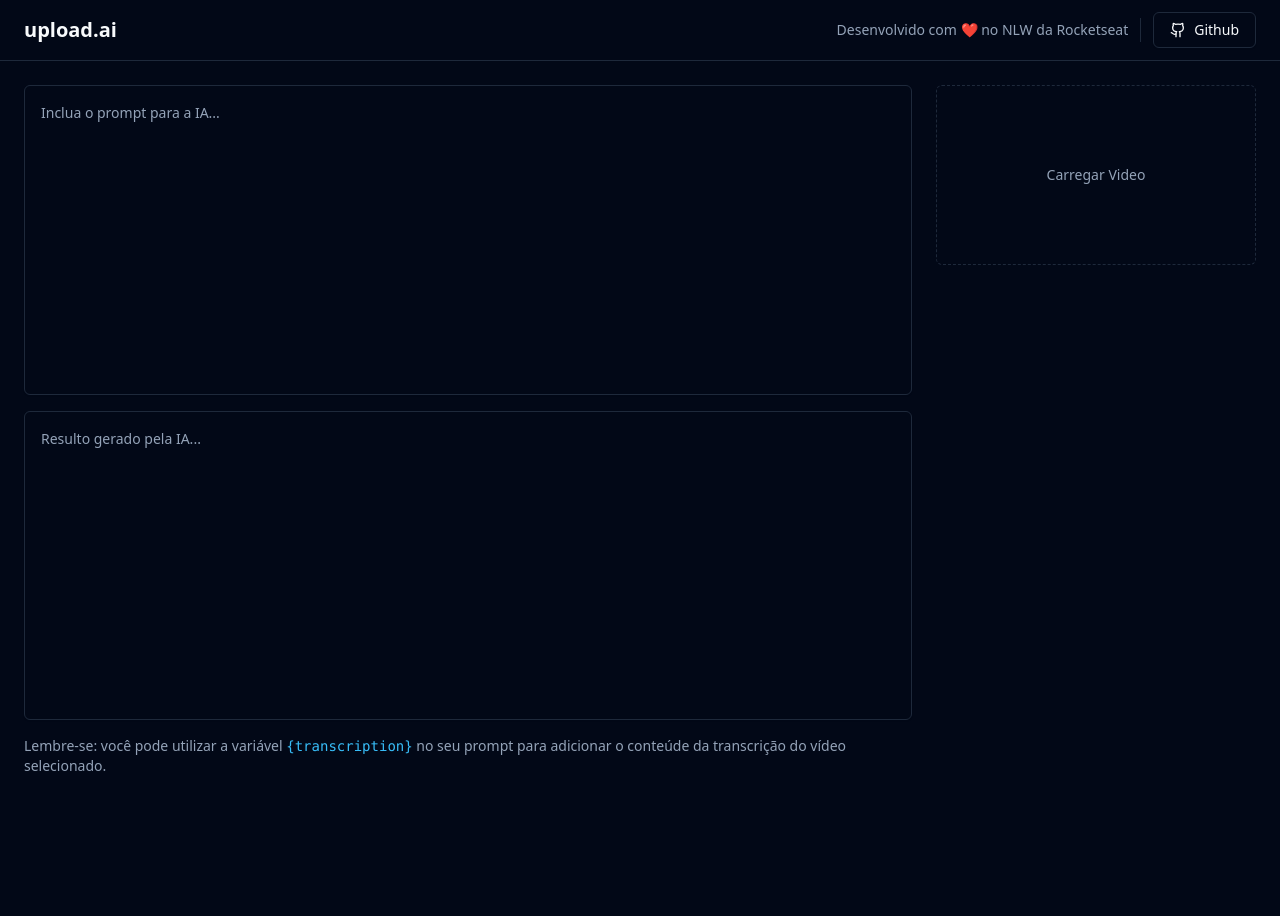
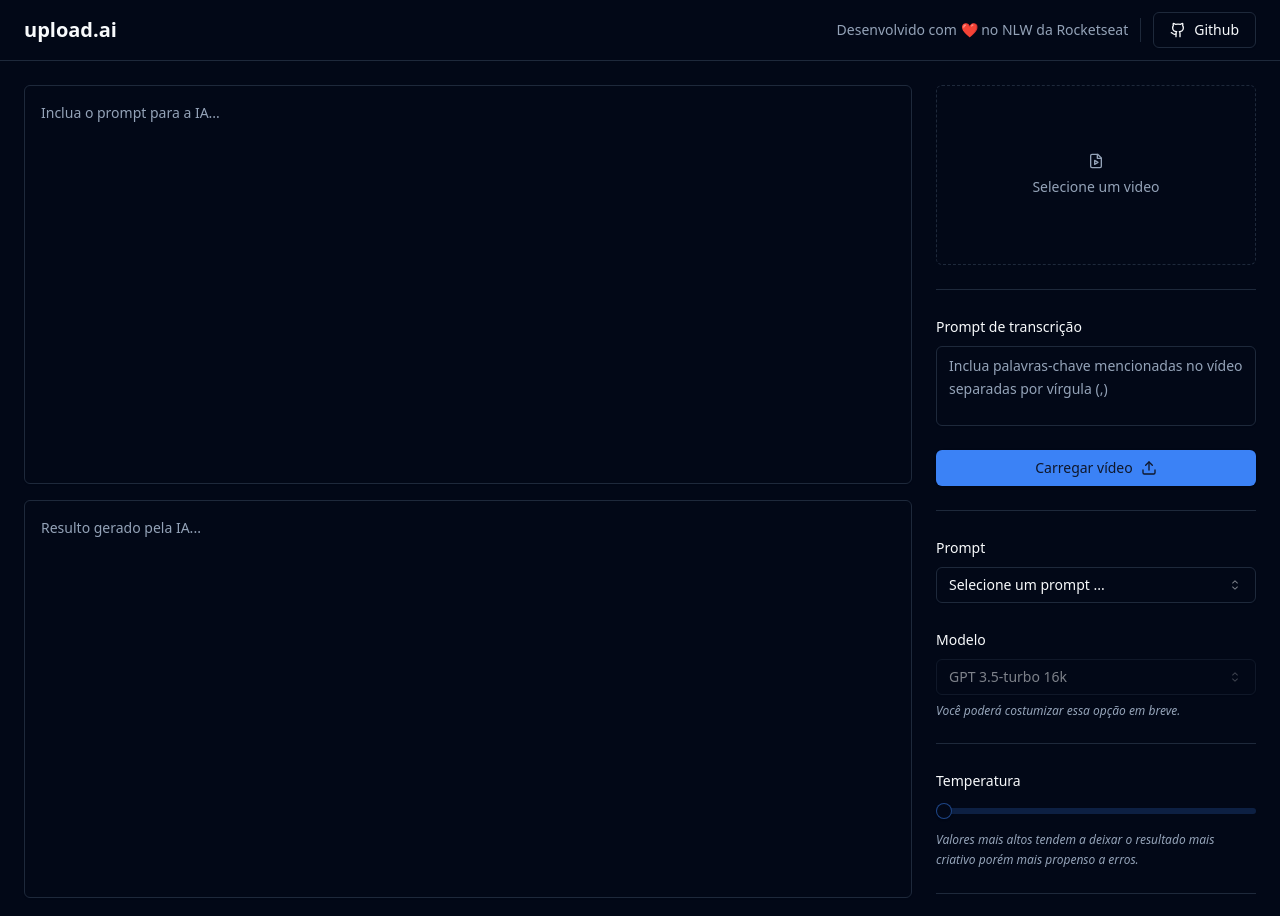
Before and after one commit to JessicaLBarbosa/upload-ai, a React (Vite) app: page / in a window 1280 px wide. Shown: the top 916 px of the page. Before the commit the page ends 800 px from the top, so only its background shows below. Built offline with nearby package versions, Linux system fonts and the light colour scheme.

Commit message:
finalizada aula 1 NLW IA - criação da tela

```diff
--- a/package.json
+++ b/package.json
@@ -11,7 +11,10 @@
   },
   "dependencies": {
     "@radix-ui/react-icons": "^1.3.0",
+    "@radix-ui/react-label": "^2.0.2",
+    "@radix-ui/react-select": "^1.2.2",
     "@radix-ui/react-separator": "^1.0.3",
+    "@radix-ui/react-slider": "^1.1.2",
     "@radix-ui/react-slot": "^1.0.2",
     "class-variance-authority": "^0.7.0",
     "clsx": "^2.0.0",
--- a/src/App.tsx
+++ b/src/App.tsx
@@ -1,7 +1,10 @@
-import { Github } from "lucide-react"
+import { FileVideo, Github, Upload, Wand2 } from "lucide-react"
 import { Button } from "./components/ui/button";
 import { Separator } from "./components/ui/separator";
 import { Textarea } from "./components/ui/textarea";
+import { Label } from "./components/ui/label";
+import { Select, SelectContent, SelectItem, SelectTrigger, SelectValue } from "./components/ui/select";
+import { Slider } from "./components/ui/slider";
 
 export function App() {
 
@@ -43,12 +46,90 @@
 
         {/* Sidebar */}
         <aside className="w-80 space-y-6">
+          {/* Video Upload */}
           <form className="space-y-6">
-            <label htmlFor="video" className="border flex rounded-md aspect-video cursor-pointer border-dashed text-sm flex-col gap-2 items-center justify-center text-muted-foreground ">
-              Carregar Video
+            <label
+              htmlFor="video"
+              className="border flex rounded-md aspect-video cursor-pointer border-dashed text-sm flex-col gap-2 items-center justify-center text-muted-foreground hover:bg-primary/5"
+            >
+              <FileVideo className="w-4 h-4"/>
+              Selecione um video
             </label>
 
             <input type="file" id="video" accept="video/mp4" className="sr-only"/>
+
+            <Separator />
+
+            <div className="space-y-2">
+              <Label htmlFor="transcription_prompt">Prompt de transcrição</Label>
+              <Textarea
+                id="transcription_prompt"
+                className="h-20 leading-relaxed resize-none"
+                placeholder="Inclua palavras-chave mencionadas no vídeo separadas por vírgula (,)"
+              />
+            </div>
+
+            <Button type="submit" className="w-full">
+              Carregar vídeo
+              <Upload className="w-4 h-4 ml-2" />
+            </Button>
+          </form>
+
+          <Separator />
+
+          {/* Prompts */}
+          <form className="space-y-6">
+
+            <div className="space-y-2">
+              <Label>Prompt</Label>
+              <Select>
+                <SelectTrigger>
+                  <SelectValue placeholder="Selecione um prompt ..."/>
+                </SelectTrigger>
+
+                <SelectContent>
+                  <SelectItem value="title">Título do Youtube</SelectItem>
+                  <SelectItem value="description">Descrição do Youtube</SelectItem>
+                </SelectContent>
+              </Select>
+            </div>
+
+            <div className="space-y-2">
+              <Label>Modelo</Label>
+              <Select disabled defaultValue="gpt3.5">
+                <SelectTrigger>
+                  <SelectValue />
+                </SelectTrigger>
+
+                <SelectContent>
+                  <SelectItem value="gpt3.5">GPT 3.5-turbo 16k</SelectItem>
+                </SelectContent>
+              </Select>
+              <span className="block text-xs text-muted-foreground italic">
+                Você poderá costumizar essa opção em breve.
+              </span>
+            </div>
+
+            <Separator />
+
+            <div className="space-y-4">
+              <Label>Temperatura</Label>
+              <Slider
+                min={0}
+                max={1}
+                step={0.1}
+              />
+              <span className="block text-xs text-muted-foreground italic leading-relaxed">
+                Valores mais altos tendem a deixar o resultado mais criativo porém mais propenso a erros.
+              </span>
+            </div>
+
+            <Separator />
+
+            <Button type="submit" className="w-full">
+              Executar
+              <Wand2 className="w-4 h-4 ml-2"/>
+            </Button>
           </form>
         </aside>
       </main>
--- /dev/null
+++ b/src/components/ui/label.tsx
@@ -0,0 +1,24 @@
+import * as React from "react"
+import * as LabelPrimitive from "@radix-ui/react-label"
+import { cva, type VariantProps } from "class-variance-authority"
+
+import { cn } from "@/lib/utils"
+
+const labelVariants = cva(
+  "text-sm font-medium leading-none peer-disabled:cursor-not-allowed peer-disabled:opacity-70"
+)
+
+const Label = React.forwardRef<
+  React.ElementRef<typeof LabelPrimitive.Root>,
+  React.ComponentPropsWithoutRef<typeof LabelPrimitive.Root> &
+    VariantProps<typeof labelVariants>
+>(({ className, ...props }, ref) => (
+  <LabelPrimitive.Root
+    ref={ref}
+    className={cn(labelVariants(), className)}
+    {...props}
+  />
+))
+Label.displayName = LabelPrimitive.Root.displayName
+
+export { Label }
--- /dev/null
+++ b/src/components/ui/select.tsx
@@ -0,0 +1,118 @@
+import * as React from "react"
+import { CaretSortIcon, CheckIcon } from "@radix-ui/react-icons"
+import * as SelectPrimitive from "@radix-ui/react-select"
+
+import { cn } from "@/lib/utils"
+
+const Select = SelectPrimitive.Root
+
+const SelectGroup = SelectPrimitive.Group
+
+const SelectValue = SelectPrimitive.Value
+
+const SelectTrigger = React.forwardRef<
+  React.ElementRef<typeof SelectPrimitive.Trigger>,
+  React.ComponentPropsWithoutRef<typeof SelectPrimitive.Trigger>
+>(({ className, children, ...props }, ref) => (
+  <SelectPrimitive.Trigger
+    ref={ref}
+    className={cn(
+      "flex h-9 w-full items-center justify-between rounded-md border border-input bg-transparent px-3 py-2 text-sm shadow-sm ring-offset-background placeholder:text-muted-foreground focus:outline-none focus:ring-1 focus:ring-ring disabled:cursor-not-allowed disabled:opacity-50",
+      className
+    )}
+    {...props}
+  >
+    {children}
+    <SelectPrimitive.Icon asChild>
+      <CaretSortIcon className="h-4 w-4 opacity-50" />
+    </SelectPrimitive.Icon>
+  </SelectPrimitive.Trigger>
+))
+SelectTrigger.displayName = SelectPrimitive.Trigger.displayName
+
+const SelectContent = React.forwardRef<
+  React.ElementRef<typeof SelectPrimitive.Content>,
+  React.ComponentPropsWithoutRef<typeof SelectPrimitive.Content>
+>(({ className, children, position = "popper", ...props }, ref) => (
+  <SelectPrimitive.Portal>
+    <SelectPrimitive.Content
+      ref={ref}
+      className={cn(
+        "relative z-50 min-w-[8rem] overflow-hidden rounded-md border bg-popover text-popover-foreground shadow-md data-[state=open]:animate-in data-[state=closed]:animate-out data-[state=closed]:fade-out-0 data-[state=open]:fade-in-0 data-[state=closed]:zoom-out-95 data-[state=open]:zoom-in-95 data-[side=bottom]:slide-in-from-top-2 data-[side=left]:slide-in-from-right-2 data-[side=right]:slide-in-from-left-2 data-[side=top]:slide-in-from-bottom-2",
+        position === "popper" &&
+          "data-[side=bottom]:translate-y-1 data-[side=left]:-translate-x-1 data-[side=right]:translate-x-1 data-[side=top]:-translate-y-1",
+        className
+      )}
+      position={position}
+      {...props}
+    >
+      <SelectPrimitive.Viewport
+        className={cn(
+          "p-1",
+          position === "popper" &&
+            "h-[var(--radix-select-trigger-height)] w-full min-w-[var(--radix-select-trigger-width)]"
+        )}
+      >
+        {children}
+      </SelectPrimitive.Viewport>
+    </SelectPrimitive.Content>
+  </SelectPrimitive.Portal>
+))
+SelectContent.displayName = SelectPrimitive.Content.displayName
+
+const SelectLabel = React.forwardRef<
+  React.ElementRef<typeof SelectPrimitive.Label>,
+  React.ComponentPropsWithoutRef<typeof SelectPrimitive.Label>
+>(({ className, ...props }, ref) => (
+  <SelectPrimitive.Label
+    ref={ref}
+    className={cn("px-2 py-1.5 text-sm font-semibold", className)}
+    {...props}
+  />
+))
+SelectLabel.displayName = SelectPrimitive.Label.displayName
+
+const SelectItem = React.forwardRef<
+  React.ElementRef<typeof SelectPrimitive.Item>,
+  React.ComponentPropsWithoutRef<typeof SelectPrimitive.Item>
+>(({ className, children, ...props }, ref) => (
+  <SelectPrimitive.Item
+    ref={ref}
+    className={cn(
+      "relative flex w-full cursor-default select-none items-center rounded-sm py-1.5 pl-2 pr-8 text-sm outline-none focus:bg-accent focus:text-accent-foreground data-[disabled]:pointer-events-none data-[disabled]:opacity-50",
+      className
+    )}
+    {...props}
+  >
+    <span className="absolute right-2 flex h-3.5 w-3.5 items-center justify-center">
+      <SelectPrimitive.ItemIndicator>
+        <CheckIcon className="h-4 w-4" />
+      </SelectPrimitive.ItemIndicator>
+    </span>
+    <SelectPrimitive.ItemText>{children}</SelectPrimitive.ItemText>
+  </SelectPrimitive.Item>
+))
+SelectItem.displayName = SelectPrimitive.Item.displayName
+
+const SelectSeparator = React.forwardRef<
+  React.ElementRef<typeof SelectPrimitive.Separator>,
+  React.ComponentPropsWithoutRef<typeof SelectPrimitive.Separator>
+>(({ className, ...props }, ref) => (
+  <SelectPrimitive.Separator
+    ref={ref}
+    className={cn("-mx-1 my-1 h-px bg-muted", className)}
+    {...props}
+  />
+))
+SelectSeparator.displayName = SelectPrimitive.Separator.displayName
+
+export {
+  Select,
+  SelectGroup,
+  SelectValue,
+  SelectTrigger,
+  SelectContent,
+  SelectLabel,
+  SelectItem,
+  SelectSeparator,
+}
--- /dev/null
+++ b/src/components/ui/slider.tsx
@@ -0,0 +1,26 @@
+import * as React from "react"
+import * as SliderPrimitive from "@radix-ui/react-slider"
+
+import { cn } from "@/lib/utils"
+
+const Slider = React.forwardRef<
+  React.ElementRef<typeof SliderPrimitive.Root>,
+  React.ComponentPropsWithoutRef<typeof SliderPrimitive.Root>
+>(({ className, ...props }, ref) => (
+  <SliderPrimitive.Root
+    ref={ref}
+    className={cn(
+      "relative flex w-full touch-none select-none items-center",
+      className
+    )}
+    {...props}
+  >
+    <SliderPrimitive.Track className="relative h-1.5 w-full grow overflow-hidden rounded-full bg-primary/20">
+      <SliderPrimitive.Range className="absolute h-full bg-primary" />
+    </SliderPrimitive.Track>
+    <SliderPrimitive.Thumb className="block h-4 w-4 rounded-full border border-primary/50 bg-background shadow transition-colors focus-visible:outline-none focus-visible:ring-1 focus-visible:ring-ring disabled:pointer-events-none disabled:opacity-50" />
+  </SliderPrimitive.Root>
+))
+Slider.displayName = SliderPrimitive.Root.displayName
+
+export { Slider }
```
Also changed, not shown: 1 other file (tests, documents, lock files or other folders).
